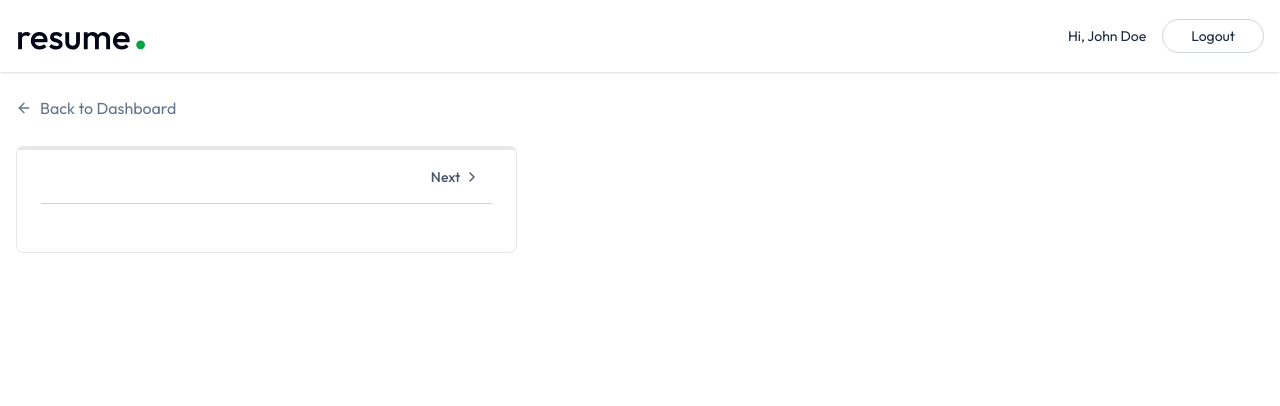
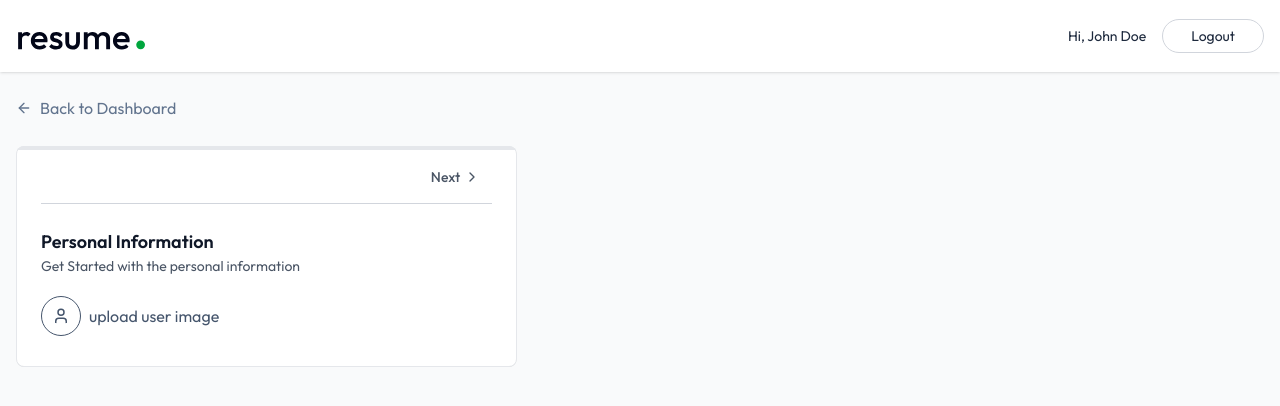
Before and after one commit to pradyumn8/AI-Resume-Builder, a React (Vite) app in the folder client/: page /app/builder/1 in a window 1280 px wide. Shown: the top 406 px of the page. Built offline with nearby package versions, Linux system fonts and the light colour scheme.

Commit message:
created logic for fetch user data by userId

```diff
--- a/client/src/pages/Layout.jsx
+++ b/client/src/pages/Layout.jsx
@@ -5,7 +5,7 @@ import Navbar from '../components/Navbar'
 const Layout = () => {
   return (
     <div>
-      <div classN ame='min-h-screen bg-gray-50'>
+      <div className='min-h-screen bg-gray-50'>
         <Navbar />
         <Outlet />
       </div>
--- /dev/null
+++ b/client/src/pages/PersonalInfoForm.jsx
@@ -0,0 +1,42 @@
+import { User } from 'lucide-react'
+import React from 'react'
+
+const PersonalInfoForm = ({ data, onChange, removeBackground, setRemoveBackground }) => {
+
+  const handleChange = (field, value) => {
+    onChange({...data, [field]: value})
+  }
+  return (
+    <div>
+      <h3 className='text-lg font-semibold text-gray-900'>Personal Information</h3>
+      <p className='text-sm text-gray-600'>Get Started with the personal information</p>
+      <div className='flex items-center gap-2'>
+        <label>
+          {data.image ? (
+            <img src={typeof data.image === 'string' ? data.image : URL} alt="user-image" className='w-16 h-16 rounded-full object-cover mt-5 ring ring-slate-300 hover:opacity-80' />
+          ) : (
+            <div className='inline-flex items-center gap-2 mt-5 text-slate-600 hover:text-slate-700 cursor-pointer'>
+              <User className='size-10 p-2.5 border rounded-full'/>
+              upload user image
+            </div>
+          )}
+          <input type="file" accept='image/jpeg, image/png' className='hidden' onChange={(e)=>handleChange("image",e.target.files[0])}/>
+        </label>
+        {typeof data.image === 'object' && (
+          <div className='flex flex-col gap-1 pl-4 text-sm'>
+            <p>Remove Background</p>
+            <label className='relative inline-flex items-center cursor-pointer text-gray-900 gap-3'>
+              <input type="checkbox" className='sr-only peer' onChange={()=>setRemoveBackground(prev => !prev)} checked={removeBackground}/>
+              <div className='w-9 h-5 bg-slate-300 rounded-full peer peer-checked:bg-green-600 transition-colors duration-200'>
+              </div>
+
+              <span className='dot absolute left-1 top-1 w-3 h-3 bg-white rounded-full transition-transform duration-200 ease-in-out peer-checked:translate-x-4'></span>
+            </label>
+          </div>
+        )}
+      </div>
+    </div>
+  )
+}
+
+export default PersonalInfoForm
--- a/client/src/pages/ResumeBuilder.jsx
+++ b/client/src/pages/ResumeBuilder.jsx
@@ -2,6 +2,8 @@ import React, { useEffect, useState } from 'react'
 import { Link, useParams } from 'react-router-dom';
 import { dummyResumeData } from '../assets/assets';
 import { User, ArrowLeftIcon, FileText, Briefcase, GraduationCap, FolderIcon, Sparkles, ChevronLeft, ChevronRight } from 'lucide-react';
+import PersonalInfoForm from './PersonalInfoForm';
+
 
 const ResumeBuilder = () => {
 
@@ -33,7 +35,7 @@ const ResumeBuilder = () => {
   const [removeBackground, setRemoveBackground] = useState(false);
 
   const sections = [
-    { id: 'personal_info', name: 'Personal Info', icon: User },
+    { id: 'personal', name: 'Personal Info', icon: User },
     { id: 'summary', name: 'Summary', icon: FileText },
     { id: 'experience', name: 'Experience', icon: Briefcase },
     { id: 'education', name: 'Education', icon: GraduationCap },
@@ -82,7 +84,7 @@ const ResumeBuilder = () => {
             {/* Form content */}
             <div className='space-y-6'>
               {activeSection.id === 'personal' && (
-                <div></div>
+                <PersonalInfoForm data={resumeData.personal_info} onChange={(data)=>setResumeData(prev =>({...prev, personal_info: data}))} removeBackground={removeBackground} setRemoveBackground={setRemoveBackground}/>
               )}
             </div>
             <div>
```
